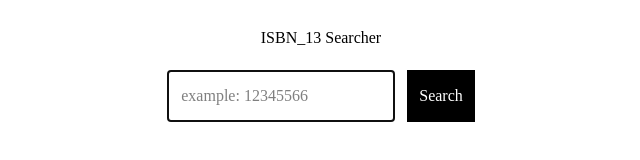
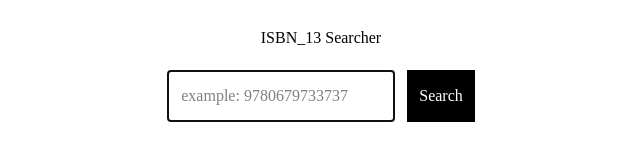
Before and after one commit to FuNk-y0u/isbn2bookinfo, a Next.js app: page / in a window 1280 px wide. Shown: the part 174-334 px from the top of the page, without its empty margins (319-959 px from the left). Built offline with nearby package versions, Linux system fonts and the light colour scheme.

Commit message:
Basic fixes

```diff
--- a/src/app/page.tsx
+++ b/src/app/page.tsx
@@ -55,7 +55,7 @@ export default function Home() {
                 <input
                     type="text"
                     onChange={handleChange}
-                    placeholder={"example: 12345566"}
+                    placeholder={"example: 9780679733737"}
                     className={`p-3 border-2`}
                     defaultValue={inputISBN}
 
```
